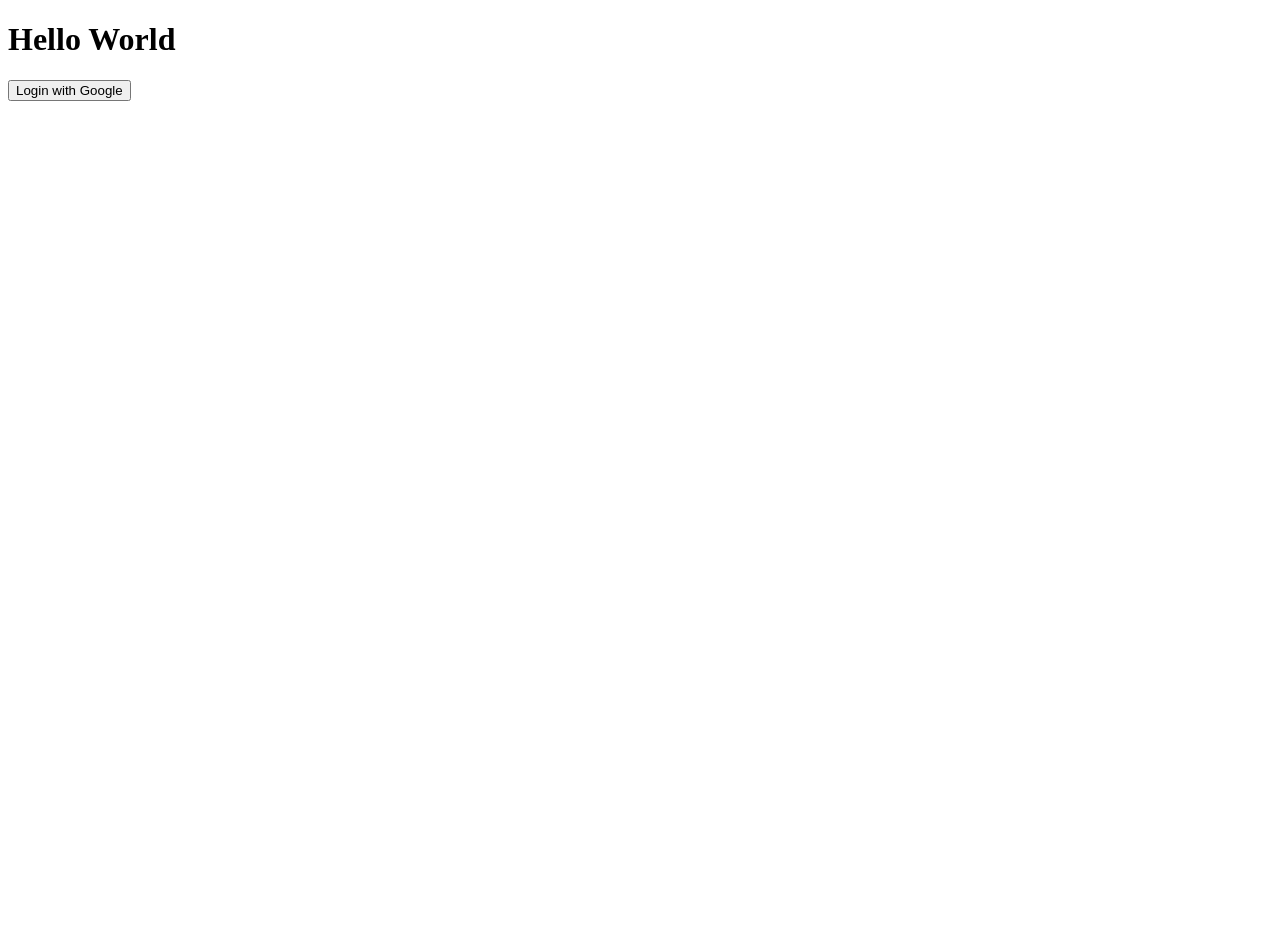
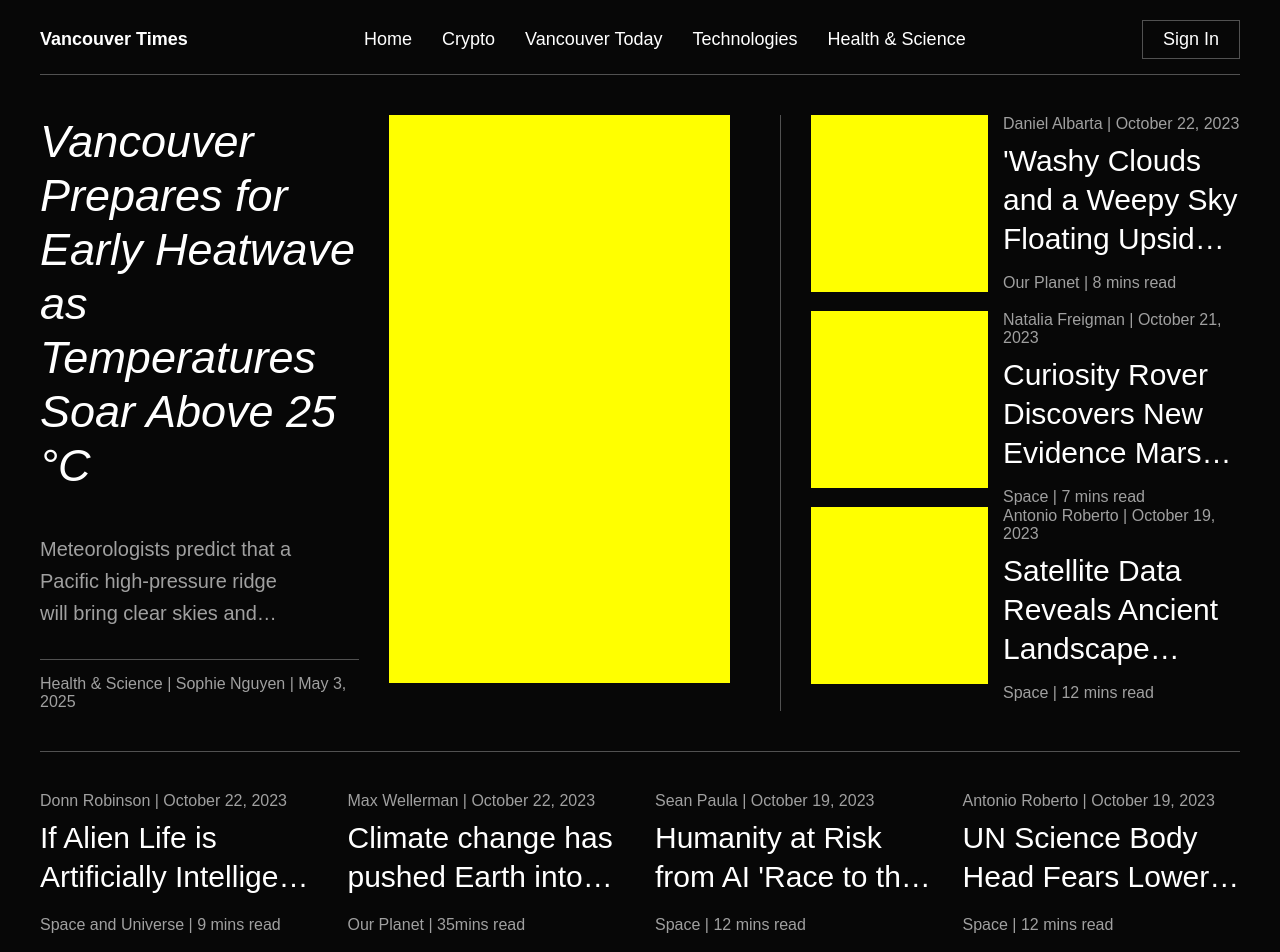
Before and after one commit to gastighost/news-publisher-application, a Next.js app in the folder front/: page / in a window 1280 px wide. Shown: the top 952 px of the page. Before the commit the page ends 800 px from the top, so only its background shows below. Built offline with nearby package versions, Linux system fonts and the light colour scheme; no server answers.

Commit message:
Some design added

```diff
--- a/front/lib/api.ts
+++ b/front/lib/user_auth.ts
@@ -1,4 +1,4 @@
-const BACKEND_URL = process.env.NEXT_PUBLIC_BACKEND_URL || "http://localhost:5001";
+const BACKEND_URL = process.env.NEXT_PUBLIC_BACKEND_URL || "http://localhost:8000";
 
 export const authApi = {
   getGoogleAuthUrl: () => {
--- a/front/src/app/globals.css
+++ b/front/src/app/globals.css
@@ -0,0 +1,27 @@
+:root {
+    --background-color: #070707;
+    --text-color: #FFFFFF;
+    --border-color: #515151;
+    --placeholder-bg: yellow;
+    --link-color: #FFFFFF;
+    --secondary-text-color: #a0a0a0; /* Added for metadata */
+
+    --font-open-sans-hebrew: "Open Sans Hebrew", sans-serif;
+    --font-saira: "Saira", sans-serif;
+  }
+
+  body {
+    background-color: var(--background-color);
+    color: var(--text-color);
+    margin: 0;
+    font-family: var(--font-saira); /* Default font */
+  }
+
+  a {
+    color: var(--link-color);
+    text-decoration: none;
+  }
+
+  a:hover {
+    text-decoration: underline;
+  }
--- a/front/src/app/page.module.css
+++ b/front/src/app/page.module.css
@@ -0,0 +1,215 @@
+.container {
+    max-width: 1920px; /* Max width based on screenshot */
+    margin: 0 auto; /* Center the content */
+    padding: 20px 40px; /* Add some padding */
+    min-height: 100vh;
+  }
+
+  .header {
+    display: flex;
+    justify-content: space-between;
+    align-items: center;
+    border-bottom: 1px solid var(--border-color);
+    padding-bottom: 15px;
+    margin-bottom: 40px; /* Increased spacing */
+    font-family: var(--font-open-sans-hebrew); /* Header font */
+    font-size: 18px; /* Header font size */
+  }
+
+  .logo {
+    font-family: inherit; /* Inherit from header */
+    font-size: inherit; /* Inherit from header */
+    font-weight: bold; /* Keep bold */
+  }
+
+  .nav {
+    display: flex;
+    gap: 30px; /* Spacing between nav items */
+    font-family: inherit; /* Inherit from header */
+    font-size: inherit; /* Inherit from header */
+  }
+
+  .signInButton {
+    background: none;
+    border: 1px solid var(--border-color);
+    color: var(--text-color);
+    padding: 8px 20px; /* Adjust padding */
+    cursor: pointer;
+    font-family: inherit; /* Inherit from header */
+    font-size: inherit; /* Inherit from header */
+  }
+
+  .mainContent {
+    display: grid;
+    grid-template-columns: 3fr 2fr; /* Adjust ratio for main/sidebar */
+    gap: 50px; /* Increased gap */
+    margin-bottom: 40px; /* Spacing before bottom section */
+  }
+
+  .featuredSection {
+    display: grid;
+    /* Use subgrid or define columns matching the image/text */
+    grid-template-columns: 1fr auto;
+    gap: 30px;
+    align-items: start; /* Align items to the top */
+  }
+
+  .featuredText {
+    display: flex;
+    flex-direction: column;
+    height: 100%; /* Take full height of parent */
+  }
+
+  .featuredText h1 {
+    font-family: var(--font-open-sans-hebrew); /* Main title font */
+    font-style: italic; /* Main title style */
+    font-size: 45px; /* Main title size */
+    margin-top: 0;
+    margin-bottom: 20px;
+    line-height: 1.2;
+    font-weight: normal; /* Match screenshot */
+  }
+
+  .featuredText p {
+    margin-bottom: 30px; /* Increased spacing */
+    line-height: 1.6;
+    color: var(--secondary-text-color); /* Subtler text */
+    max-width: 80%; /* Limit text width */
+    font-family: var(--font-saira); /* Paragraph font */
+    font-size: 20px; /* Paragraph font size */
+    overflow: hidden;
+    display: -webkit-box;
+    -webkit-line-clamp: 3; /* Limit to 3 lines */
+    -webkit-box-orient: vertical;
+  }
+
+  /* Apply to all meta elements within the module */
+  .meta {
+    font-family: var(--font-saira); /* Meta font */
+    font-size: 16px; /* Meta font size */
+    color: var(--secondary-text-color);
+  }
+
+  .featuredText .meta {
+    margin-top: auto; /* This pushes it to the bottom */
+    border-top: 1px solid var(--border-color);
+    padding-top: 15px;
+    display: block; /* Changed from inline-block */
+    margin-bottom: 0; /* Reset potential bottom margin */
+  }
+
+  .featuredImagePlaceholder {
+    width: 341px;
+    height: 568px;
+    background-color: var(--placeholder-bg);
+  }
+
+  .sidebar {
+    display: flex;
+    flex-direction: column;
+    gap: 19px; /* Spacing between sidebar articles */
+    padding-left: 30px; /* Add some space from the main content */
+    border-left: 1px solid var(--border-color); /* Add separator line */
+  }
+
+  .sidebarArticle {
+    display: flex;
+    gap: 15px;
+    align-items: start;
+    height: 177px; /* Match height of image */
+  }
+
+  .sidebarImagePlaceholder {
+    width: 177px;
+    height: 177px;
+    background-color: var(--placeholder-bg);
+    flex-shrink: 0; /* Prevent shrinking */
+  }
+
+  .sidebarText {
+    display: flex;
+    flex-direction: column;
+    flex-grow: 1; /* Allow text container to grow */
+    min-height: 0; /* Prevent flex item overflow issues */
+  }
+
+  .sidebarText .meta {
+    /* font-size: 0.8rem; */ /* Replaced by global .meta */
+    /* color: var (--secondary-text-color); */ /* Replaced by global .meta */
+    margin-bottom: 8px;
+  }
+
+  .sidebarText .meta:first-of-type { /* Target the top meta line */
+    margin-bottom: 8px;
+  }
+
+  .sidebarText .meta:last-of-type { /* Target the bottom meta line */
+    margin-top: auto; /* Push this meta to the bottom */
+    padding-top: 8px; /* Add some space above the bottom meta */
+  }
+
+  .sidebarText h3 {
+    font-family: var(--font-saira); /* Other title font */
+    font-size: 30px; /* Other title size */
+    margin: 0 0 8px 0; /* Adjust margin */
+    line-height: 1.3;
+    font-weight: normal;
+    flex-grow: 1; /* Allow title to take up space, pushing meta down */
+    overflow: hidden; /* Hide overflow */
+    /* Multi-line ellipsis (works in Webkit browsers) */
+    display: -webkit-box;
+    -webkit-line-clamp: 3; /* Limit to 3 lines */
+    -webkit-box-orient: vertical;
+    /* Add a fallback for non-webkit */
+    max-height: calc(1.3em * 3); /* line-height * number of lines */
+  }
+
+  .bottomSection {
+    display: grid;
+    grid-template-columns: repeat(4, 1fr); /* Four equal columns */
+    gap: 30px; /* Spacing between bottom articles */
+    border-top: 1px solid var(--border-color);
+    padding-top: 40px; /* Spacing above bottom section */
+  }
+
+  .bottomArticle {
+    display: flex;
+    flex-direction: column;
+    height: 150px; /* Set a consistent height */
+  }
+
+  .bottomArticle .meta {
+    /* font-size: 0.8rem; */ /* Replaced by global .meta */
+    /* color: var(--secondary-text-color); */ /* Replaced by global .meta */
+    margin-bottom: 8px;
+  }
+
+  .bottomArticle .meta:first-of-type { /* Target the top meta line */
+    margin-bottom: 8px;
+  }
+
+  .bottomArticle .meta:last-of-type { /* Target the bottom meta line */
+    margin-top: auto; /* Push this meta to the bottom */
+    padding-top: 8px; /* Add some space above the bottom meta */
+  }
+
+  .bottomArticle h4 {
+    font-family: var(--font-saira); /* Other title font */
+    font-size: 30px; /* Other title size */
+    margin: 0 0 10px 0; /* Adjust margin */
+    line-height: 1.3;
+    font-weight: normal;
+    flex-grow: 1; /* Allow title to take up space, pushing meta down */
+    overflow: hidden; /* Hide overflow */
+    /* Multi-line ellipsis (works in Webkit browsers) */
+    display: -webkit-box;
+    -webkit-line-clamp: 2; /* Limit to 2 lines */
+    -webkit-box-orient: vertical;
+    /* Add a fallback for non-webkit */
+    max-height: calc(1.3em * 2); /* line-height * number of lines */
+  }
+
+  /* Common style for metadata sections */
+  .meta:last-of-type {
+    margin-top: auto; /* Consistently push to bottom */
+  }
--- a/front/src/app/page.tsx
+++ b/front/src/app/page.tsx
@@ -1,65 +1,89 @@
 "use client";
+import { useState, useEffect } from "react";
 
-import { useState, useEffect } from "react";
-import { authApi } from "../../lib/api";
+import styles from './page.module.css';
 
-interface User {
-  id: string;
-  email: string;
-  firstName?: string;
-  lastName?: string;
-}
+
+
+
+
+
 
 export default function Home() {
-  const [user, setUser] = useState<User | null>(null);
-  const [isLoading, setIsLoading] = useState(true);
+  return (
+    <div className={styles.container}>
+      <header className={styles.header}>
+        <div className={styles.logo}>Vancouver Times</div>
+        <nav className={styles.nav}>
+          <a href="#">Home</a>
+          <a href="#">Crypto</a>
+          <a href="#">Vancouver Today</a>
+          <a href="#">Technologies</a>
+          <a href="#">Health & Science</a>
+        </nav>
+        <button className={styles.signInButton}>Sign In</button>
+      </header>
 
-  useEffect(() => {
-    const checkUserStatus = async () => {
-      setIsLoading(true);
-      const status = await authApi.checkStatus();
-      if (status.authenticated && status.user) {
-        setUser(status.user);
-      } else {
-        setUser(null);
-      }
-      setIsLoading(false);
-    };
+      <main className={styles.mainContent}>
+        <section className={styles.featuredSection}>
+          <div className={styles.featuredText}>
+            <h1>Vancouver Prepares for Early Heatwave as Temperatures Soar Above 25 °C</h1>
+            <p>Meteorologists predict that a Pacific high-pressure ridge will bring clear skies and unseasonably warm weather to the region, with daytime highs expected to reach 27 °C and minimal overnight cooling through the weekend.</p>
+            <div className={styles.meta}>Health & Science | Sophie Nguyen | May 3, 2025</div>
+          </div>
+          <div className={styles.featuredImagePlaceholder}></div>
+        </section>
 
-    checkUserStatus();
-  }, []);
+        <aside className={styles.sidebar}>
+          <div className={styles.sidebarArticle}>
+            <div className={styles.sidebarImagePlaceholder}></div>
+            <div className={styles.sidebarText}>
+              <div className={styles.meta}>Daniel Albarta | October 22, 2023</div>
+              <h3>'Washy Clouds and a Weepy Sky Floating Upside Down...'</h3>
+              <div className={styles.meta}>Our Planet | 8 mins read</div>
+            </div>
+          </div>
+          <div className={styles.sidebarArticle}>
+            <div className={styles.sidebarImagePlaceholder}></div>
+            <div className={styles.sidebarText}>
+              <div className={styles.meta}>Natalia Freigman | October 21, 2023</div>
+              <h3>Curiosity Rover Discovers New Evidence Mars Once...</h3>
+              <div className={styles.meta}>Space | 7 mins read</div>
+            </div>
+          </div>
+          <div className={styles.sidebarArticle}>
+            <div className={styles.sidebarImagePlaceholder}></div>
+            <div className={styles.sidebarText}>
+              <div className={styles.meta}>Antonio Roberto | October 19, 2023</div>
+              <h3>Satellite Data Reveals Ancient Landscape Preser...</h3>
+              <div className={styles.meta}>Space | 12 mins read</div>
+            </div>
+          </div>
+        </aside>
+      </main>
 
-  const handleLogout = async () => {
-    const success = await authApi.logout();
-    if (success) {
-      setUser(null);
-    } else {
-      alert("Logout failed. Please try again.");
-    }
-  };
-
-  if (isLoading) {
-    return <div>Loading...</div>;
-  }
-
-  return (
-    <div>
-      <h1>Hello World</h1>
-      {user ? (
-        <div>
-          <p>Welcome, {user.firstName || user.email}!</p>
-          <button onClick={handleLogout} type="button">
-            Logout
-          </button>
+      <section className={styles.bottomSection}>
+        <div className={styles.bottomArticle}>
+          <div className={styles.meta}>Donn Robinson | October 22, 2023</div>
+          <h4>If Alien Life is Artificially Intelligent, it May be.....</h4>
+          <div className={styles.meta}>Space and Universe | 9 mins read</div>
         </div>
-      ) : (
-        <button
-          onClick={() => (window.location.href = authApi.getGoogleAuthUrl())}
-          type="button"
-        >
-          Login with Google
-        </button>
-      )}
+        <div className={styles.bottomArticle}>
+          <div className={styles.meta}>Max Wellerman | October 22, 2023</div>
+          <h4>Climate change has pushed Earth into 'Uncharted.....</h4>
+          <div className={styles.meta}>Our Planet | 35mins read</div>
+        </div>
+        <div className={styles.bottomArticle}>
+          <div className={styles.meta}>Sean Paula | October 19, 2023</div>
+          <h4>Humanity at Risk from AI 'Race to the Bottom'.....</h4>
+          <div className={styles.meta}>Space | 12 mins read</div>
+        </div>
+        <div className={styles.bottomArticle}>
+          <div className={styles.meta}>Antonio Roberto | October 19, 2023</div>
+          <h4>UN Science Body Head Fears Lower Chance of Keeping...</h4>
+          <div className={styles.meta}>Space | 12 mins read</div>
+        </div>
+      </section>
     </div>
   );
 }
```
Also changed, not shown: front/package.json (+6 -5 lines), front/tsconfig.json (+10 -2 lines), 1 other file (tests, documents, lock files or other folders).
